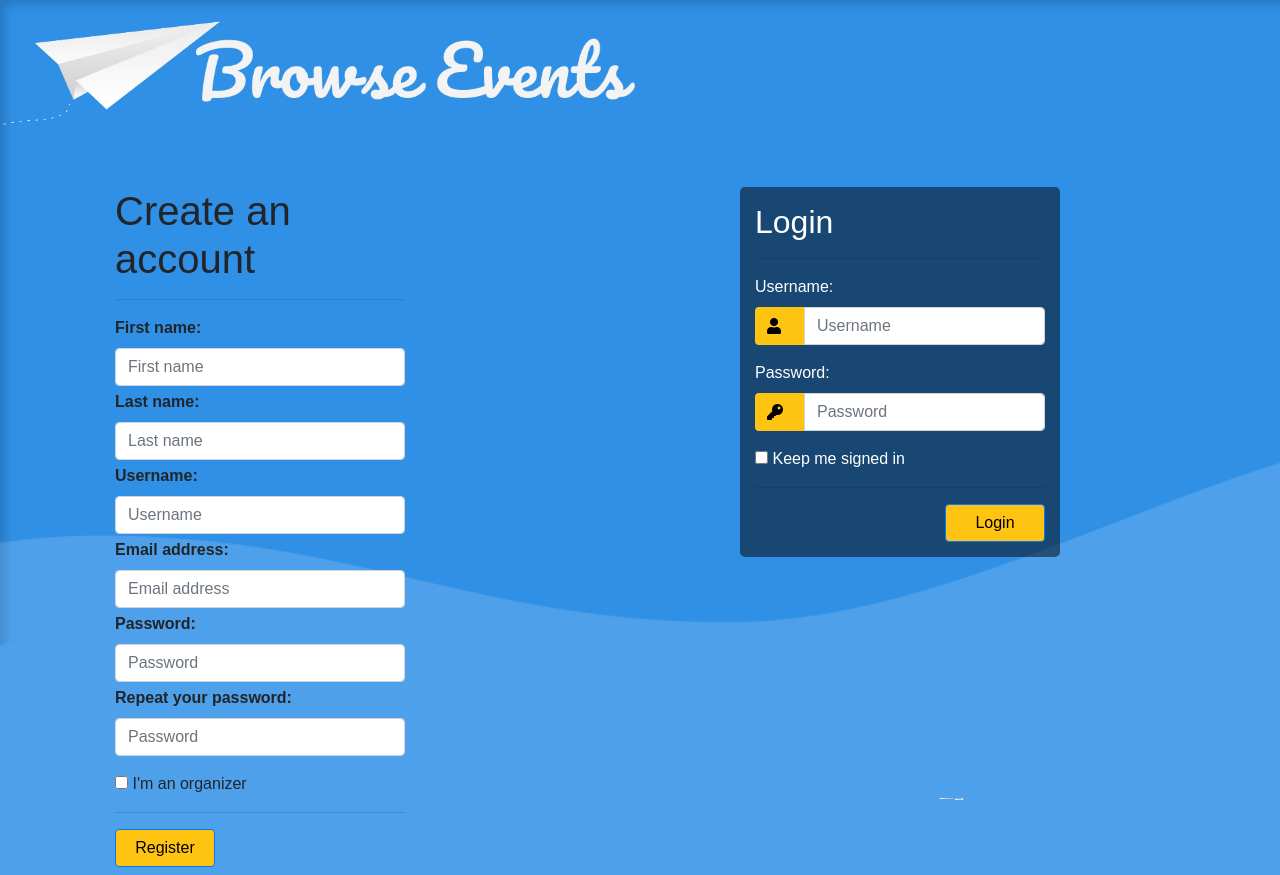
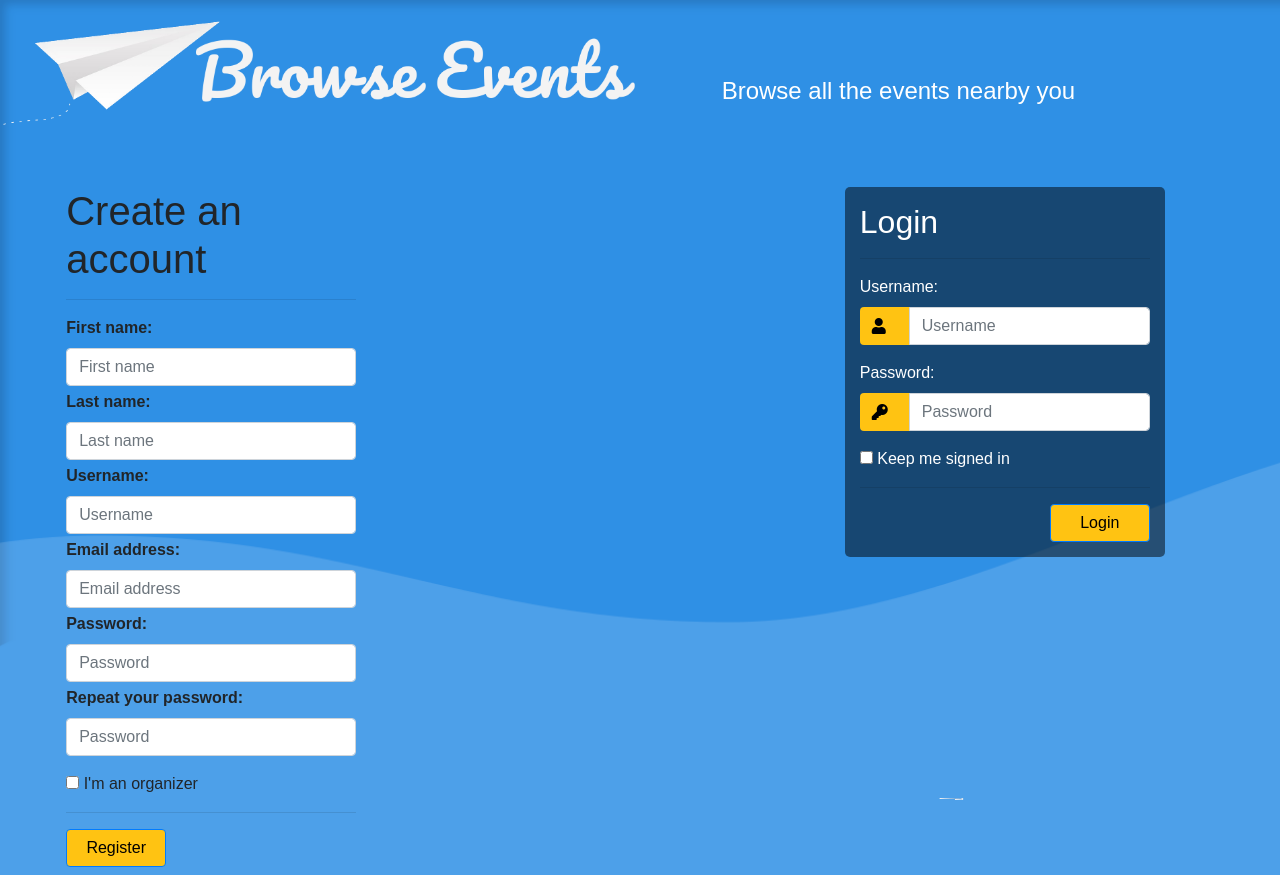
Before and after one commit to AndreaPantieri/BrowseEvents, a PHP site: page / in a window 1280 px wide. Run offline with PHP 8.4, Linux system fonts and the light colour scheme; some libraries are stand-ins or nearby versions.

Commit message:
improved login css

```diff
--- a/css/style-dekstop.css
+++ b/css/style-dekstop.css
@@ -38,16 +38,25 @@
     height: auto;
 }
 
+#browseeventstext {
+    padding-right: 16%;
+    padding-top: 6%;
+    font-size: 24px;
+    color: white;
+    float: right;
+}
+
 #loginForm {
     float: right;
     width: 50%;
-    padding-left: 100px;
+    padding-left: 16%;
+    padding-bottom: 3%;
 }
 
 #signupForm {
     float: left;
     width: 50%;
-    padding-left: 100px;
+    padding-left: 4%;
 }
 
 .input-group-prepend span {
--- a/login.php
+++ b/login.php
@@ -1,11 +1,12 @@
 <img id="loginlogo" src="res\img\logo nightmode.png" alt="BrowseEvents logo">
+<h2 id="browseeventstext">Browse all the events nearby you</h2>
 <!-- login -->
 <div>
     <form id="loginForm" action="php/checkLogin.php" method="POST" enctype="multipart/form-data">
         <div class="container mt-5">
             <div class="row">
                 <div id="logincard" class="col-sm-5">
-                    <div class ="mt-3">
+                    <div class="mt-3">
                         <h1>Login</h1>
                     </div>
                     <hr class="mb-3">
@@ -106,6 +107,8 @@
 <script type="application/javascript">
     const USERMINLENGTH = 5;
     const PASSMINLENGTH = 8;
+
+    $("#browseeventstext").hide().fadeIn(3000);
 
     //when the login form gets submitted..
     $("#loginForm").submit(function(e) {
```
